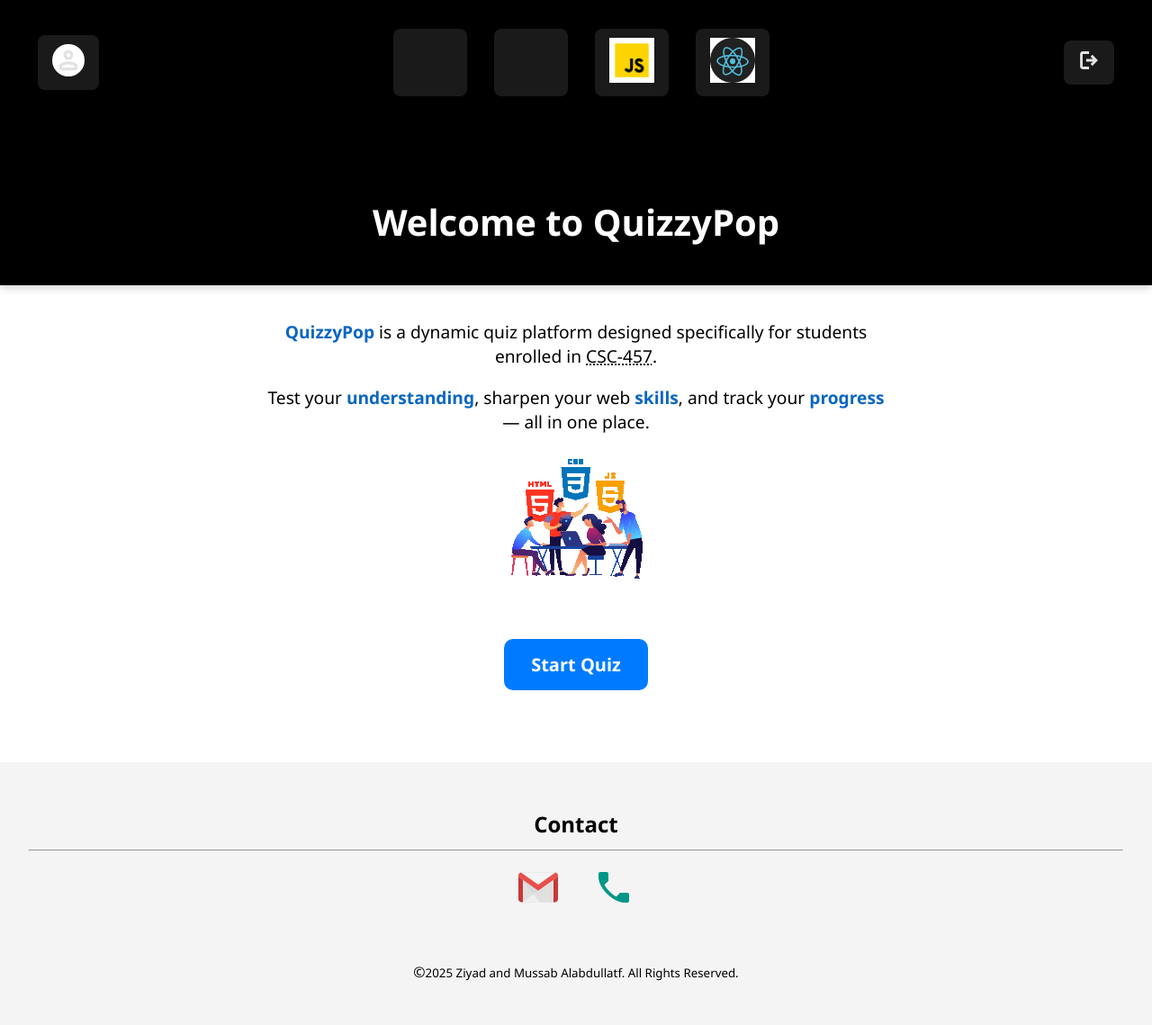
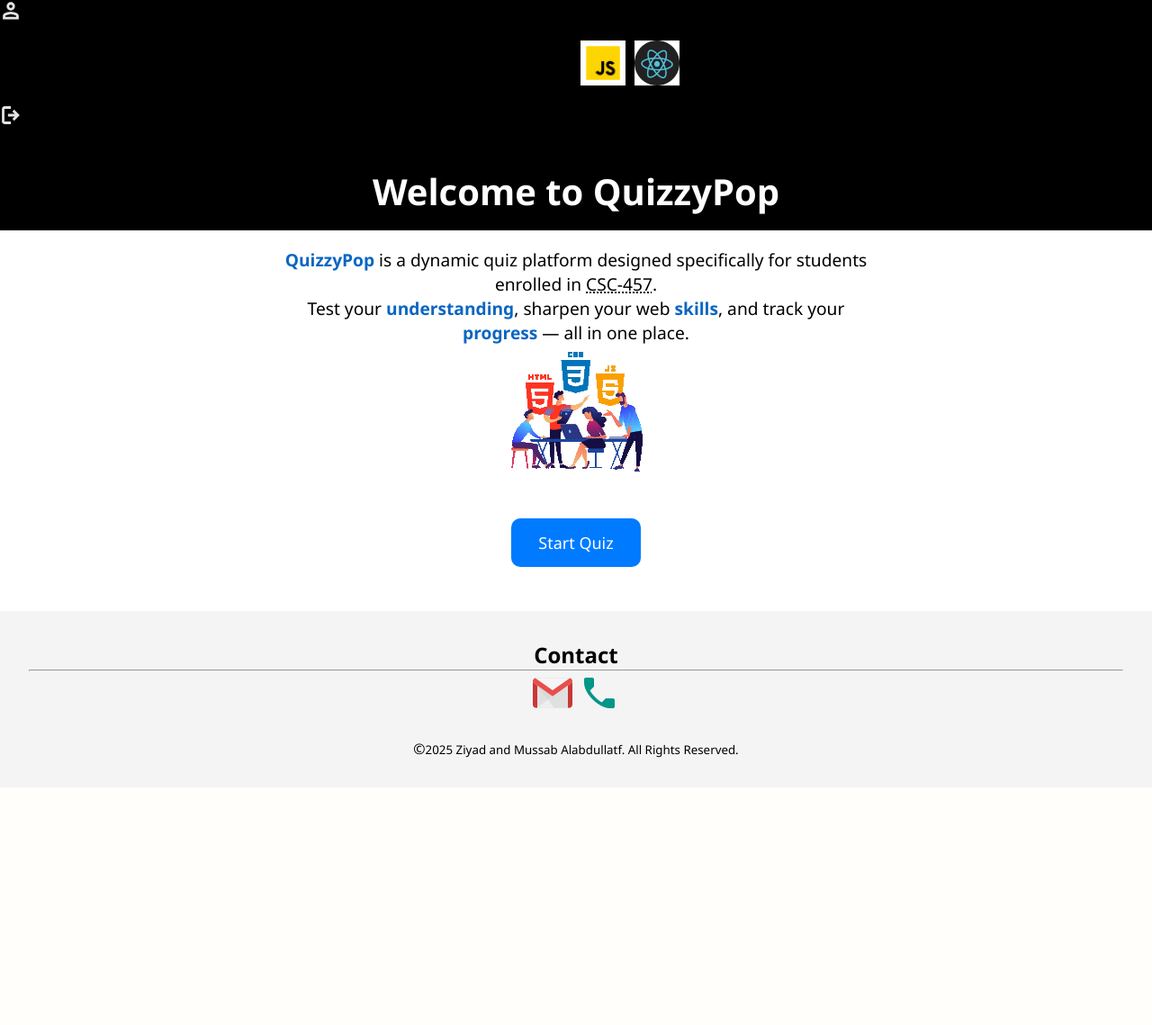
Before and after one commit to MUSAB10000/Web-Application-Quiz, a PHP site: template Templates/quizz.html in a window 1280 px wide. Shown: the whole page at 90% size. After the commit the page ends 842 px from the top, so only its background shows below. Run offline with PHP 8.4, Linux system fonts and the light colour scheme; the template is opened without the code that fills it, so the values that code supplies are empty.

Commit message:
Update quizStyle.css

```diff
--- a/static/CSS/quizStyle.css
+++ b/static/CSS/quizStyle.css
@@ -1,142 +1,122 @@
+/* Reset & Base */
+* { box-sizing: border-box; margin: 0; padding: 0; }
+
 body {
-    margin: 0;
-    padding: 0;
   font-family: 'Segoe UI', sans-serif;
   background-color: #ffffff;
-    color: #000000;
+  color: #000;
 }
 
+/* Header */
 header {
-    background-color: #000000;
-    color: white;
+  background-color: #000;
+  color: #fff;
   padding-bottom: 1em;
-    box-shadow: 0 2px 10px rgba(0, 0, 0, 0.2);
 }
 
-nav ul {
+/* Profile + Logout row */
+.top-bar {
+  display: flex;
+  justify-content: space-between;
+  align-items: center;
+  padding: 1em;
   list-style: none;
-    display: flex;
-    align-items: center;
-    justify-content: space-between;
-    padding: 2em 2em;
-    background-color: #000000;
-    margin: 0;
-    border-radius: 10px 10px 20px 20px;
+  background-color: #000;
 }
 
-nav ul li {
-    margin: 0 10px;
+.top-bar img {
+  width: 30px;
+  height: 30px;
+  background-color: white;
+  border-radius: 50%;
+  padding: 4px;
 }
 
-nav ul li a {
-    text-decoration: none;
-    color: #ffffff;
-    background-color: #1a1a1a;
-    padding: 10px 16px;
-    border-radius: 8px;
-    transition: background-color 0.3s ease;
-    display: inline-block;
-}
-
-nav ul li a:hover {
-    background-color: #0a66c2;
-    color: #ffffff;
-}
-
-#profile img {
-    width: 28px;
-    height: 28px;
-    background-color: white;
-    border-radius: 51%;
-    padding: 4px;
-}
+/* Quiz Icons row */
 .QuizGroup {
   display: flex;
-    flex-direction: row;
+  justify-content: center;
   gap: 10px;
-    justify-content: center;
+  list-style: none;
+  background-color: #000;
+  padding: 1em 0;
 }
 
 .QuizGroup img {
   width: 50px;
   height: 50px;
-    object-fit: contain;
 }
 
+/* Typography */
 h1 {
   text-align: center;
-    margin-top: 2em;
   font-size: 2.5em;
-    color: #ffffff;
+  margin-top: 1em;
 }
 
 #description {
   text-align: center;
   max-width: 700px;
-    margin: 0 auto;
+  margin: auto;
   padding: 1em;
   font-size: 1.2em;
 }
 
-strong {
+#description strong {
   color: #0a66c2;
 }
 
-footer {
-    background-color: #f4f4f4;
-    margin-top: 5em;
-    padding: 2em;
-    text-align: center;
-}
-
-footer h2 {
-    margin-bottom: 0.5em;
-    color: #000000;
-}
-
-footer address a {
-    margin: 0 1em;
-    color: #0a66c2;
-    text-decoration: none;
-}
-
-footer address a:hover {
-    color: #0a66c2;
-    text-decoration: underline;
-}
-
-/* Responsive Nav */
-@media (max-width: 600px) {
-    nav ul {
-        flex-wrap: wrap;
-        justify-content: center;
-    }
-
-    nav ul li {
-        margin-bottom: 10px;
-    }
-
-    h1 {
-        font-size: 1.8em;
-    }
-}
+/* Button */
 #start-quiz {
   text-align: center;
   margin: 40px 0;
 }
 
 .start-btn {
-    display: inline-block;
-    padding: 15px 30px;
   background-color: #007bff;
   color: white;
-    font-size: 20px;
-    font-weight: bold;
+  padding: 15px 30px;
+  font-size: 18px;
   border-radius: 10px;
   text-decoration: none;
-    transition: background-color 0.3s;
+  transition: background 0.3s ease;
 }
 
 .start-btn:hover {
   background-color: #0056b3;
 }
+
+/* Footer */
+footer {
+  background-color: #f4f4f4;
+  text-align: center;
+  padding: 2em;
+  margin-top: 4em;
+}
+
+/* Responsive Scaling */
+@media (max-width: 768px) {
+  .top-bar {
+    flex-direction: row;
+    justify-content: space-between;
+  }
+
+  .QuizGroup {
+    flex-wrap: wrap;
+    justify-content: center;
+  }
+
+  h1 {
+    font-size: 1.8em;
+  }
+
+  #description {
+    font-size: 1em;
+    padding: 1em;
+  }
+
+  .start-btn {
+    padding: 12px 25px;
+    font-size: 16px;
+  }
+}
```
Lines whose indentation alone changed are shown as unchanged.
